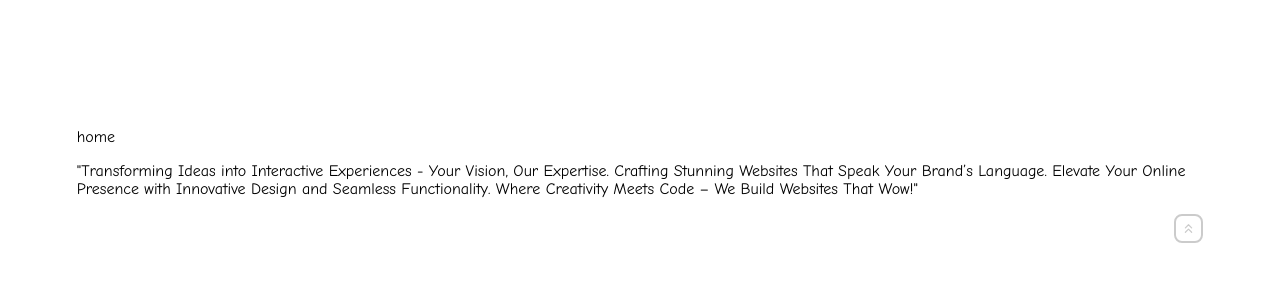
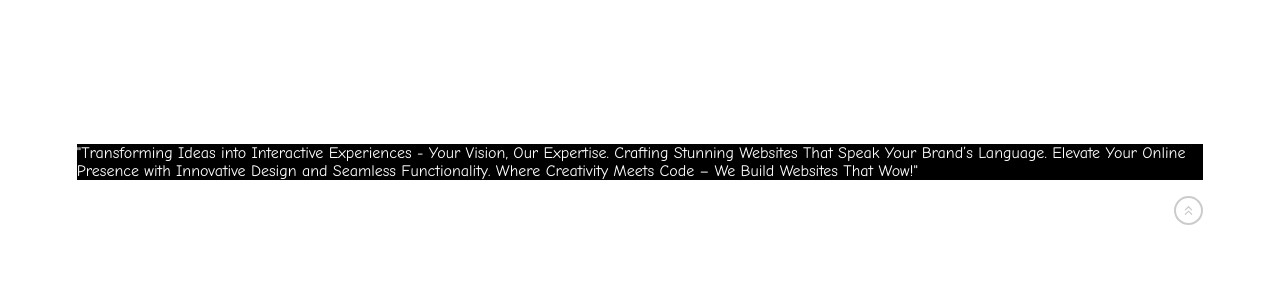
Before and after one commit to GopalkrishaRao/myPortfolio, a React (Create React App) app: page / in a window 1280 px wide. Shown: the top 300 px of the page. Built offline with nearby package versions, Linux system fonts and the light colour scheme.

Commit message:
Inverted cursor

```diff
--- a/package.json
+++ b/package.json
@@ -6,6 +6,7 @@
     "@testing-library/jest-dom": "^5.17.0",
     "@testing-library/react": "^13.4.0",
     "@testing-library/user-event": "^13.5.0",
+    "particles.js": "^2.0.0",
     "react": "^18.2.0",
     "react-dom": "^18.2.0",
     "react-icons": "^4.11.0",
--- a/src/components/pages/home/home.js
+++ b/src/components/pages/home/home.js
@@ -1,11 +1,10 @@
-import React from 'react'
+import InvertedCursor from "../../ui_components/global_components/Particle/InvertedCursor";
 
-export default function home() {
+export default function Home() {
   return (
     <>
-    <div>home</div>
-    <p>
-"Transforming Ideas into Interactive Experiences - Your Vision, Our Expertise. Crafting Stunning Websites That Speak Your Brand’s Language. Elevate Your Online Presence with Innovative Design and Seamless Functionality. Where Creativity Meets Code – We Build Websites That Wow!"</p>
+
+<InvertedCursor/>
     </>
   )
 }
--- a/src/components/ui_components/global_components/MoveTopBtn/topBnt.css
+++ b/src/components/ui_components/global_components/MoveTopBtn/topBnt.css
@@ -1,6 +1,6 @@
 .btn-top{
     border: 2px solid #000000;
-    border-radius: 8px;
+    border-radius: 50%;
     height: 15px;
     width: 15px;
     cursor: pointer;
--- a/src/components/ui_components/global_components/Navbar/Navbar.js
+++ b/src/components/ui_components/global_components/Navbar/Navbar.js
@@ -46,7 +46,8 @@ window.addEventListener('scroll', handleScroll);
     <>
     <nav className="navbar" id='navbar'>
             <div className="navbar-left">
-                <div className="navbar-title">Rao</div>
+                <div className="navbar-title">
+                Rao</div>
             </div>
             <div
             className="navbar-right">
@@ -72,7 +73,6 @@ window.addEventListener('scroll', handleScroll);
         </span>
     </div>
     </div>
-
     </nav>
     </>
   )
--- /dev/null
+++ b/src/components/ui_components/global_components/Particle/InvertedCursor.js
@@ -0,0 +1,64 @@
+import React, { useEffect, useRef } from 'react';
+import './invertedcursor.css';
+
+export default function InvertedCursor() {
+  const particleRef = useRef(null);
+  const cursorRef = useRef(null);
+
+  useEffect(() => {
+    const handleMouseMove = (e) => {
+      if (particleRef.current && cursorRef.current) {
+        const particleRect = particleRef.current.getBoundingClientRect();
+
+        if (
+          e.clientX >= particleRect.left &&
+          e.clientX <= particleRect.right &&
+          e.clientY >= particleRect.top &&
+          e.clientY <= particleRect.bottom
+        ) {
+          // Update cursor position only if the mouse is inside the Particle component
+          cursorRef.current.style.setProperty('--x', e.clientX + window.scrollX + 'px');
+          cursorRef.current.style.setProperty('--y', e.clientY + window.scrollY + 'px');
+          cursorRef.current.style.display = 'block'; // Make cursor visible when inside the component
+        } else {
+          // Reset cursor position and hide it if outside the Particle component
+          cursorRef.current.style.setProperty('--x', '-100vw');
+          cursorRef.current.style.setProperty('--y', '-100vh');
+          cursorRef.current.style.display = 'none'; // Hide cursor when outside the component
+        }
+      }
+    };
+
+    const handleMouseLeave = () => {
+      if (cursorRef.current) {
+        cursorRef.current.style.display = 'none'; // Hide cursor when leaving the component
+      }
+    };
+
+    document.body.addEventListener('mousemove', handleMouseMove);
+    particleRef.current.addEventListener('mouseleave', handleMouseLeave);
+
+    // Cleanup function to remove event listeners
+    return () => {
+      document.body.removeEventListener('mousemove', handleMouseMove);
+      if (particleRef.current) {
+        particleRef.current.removeEventListener('mouseleave', handleMouseLeave);
+      }
+    };
+  }, []);
+
+  return (
+    <div className='inverted' ref={particleRef}>
+      <div id="invertedcursor" ref={cursorRef} style={{ display: 'none' }}>
+
+      </div>
+
+      {/* <h1>This Cursor is Inverted!</h1> */}
+      {/* <p>Scroll down to see how the cursor interacts with different background and text colors.</p> */}
+
+      <p style={{ backgroundColor: 'black', color: 'white' }}>
+      "Transforming Ideas into Interactive Experiences - Your Vision, Our Expertise. Crafting Stunning Websites That Speak Your Brand’s Language. Elevate Your Online Presence with Innovative Design and Seamless Functionality. Where Creativity Meets Code – We Build Websites That Wow!"
+      </p>
+    </div>
+  );
+}
--- /dev/null
+++ b/src/components/ui_components/global_components/Particle/invertedcursor.css
@@ -0,0 +1,23 @@
+/* YourComponent.css */
+
+.inverted {
+    height: 100%;
+    min-height: 100%;
+    cursor: none;
+    color: #000;
+    background-color: #fff;
+  }
+
+  #invertedcursor {
+    position: absolute;
+    width: 40px;
+    height: 40px;
+    background: #fff;
+    border-radius: 50%;
+    top: var(--y, 0);
+    left: var(--x, 0);
+    transform: translate(-50%, -50%);
+    z-index: 2;
+    mix-blend-mode: difference;
+    transition: transform 0.2s;
+  }
```
Also changed, not shown: 1 other file (tests, documents, lock files or other folders).
